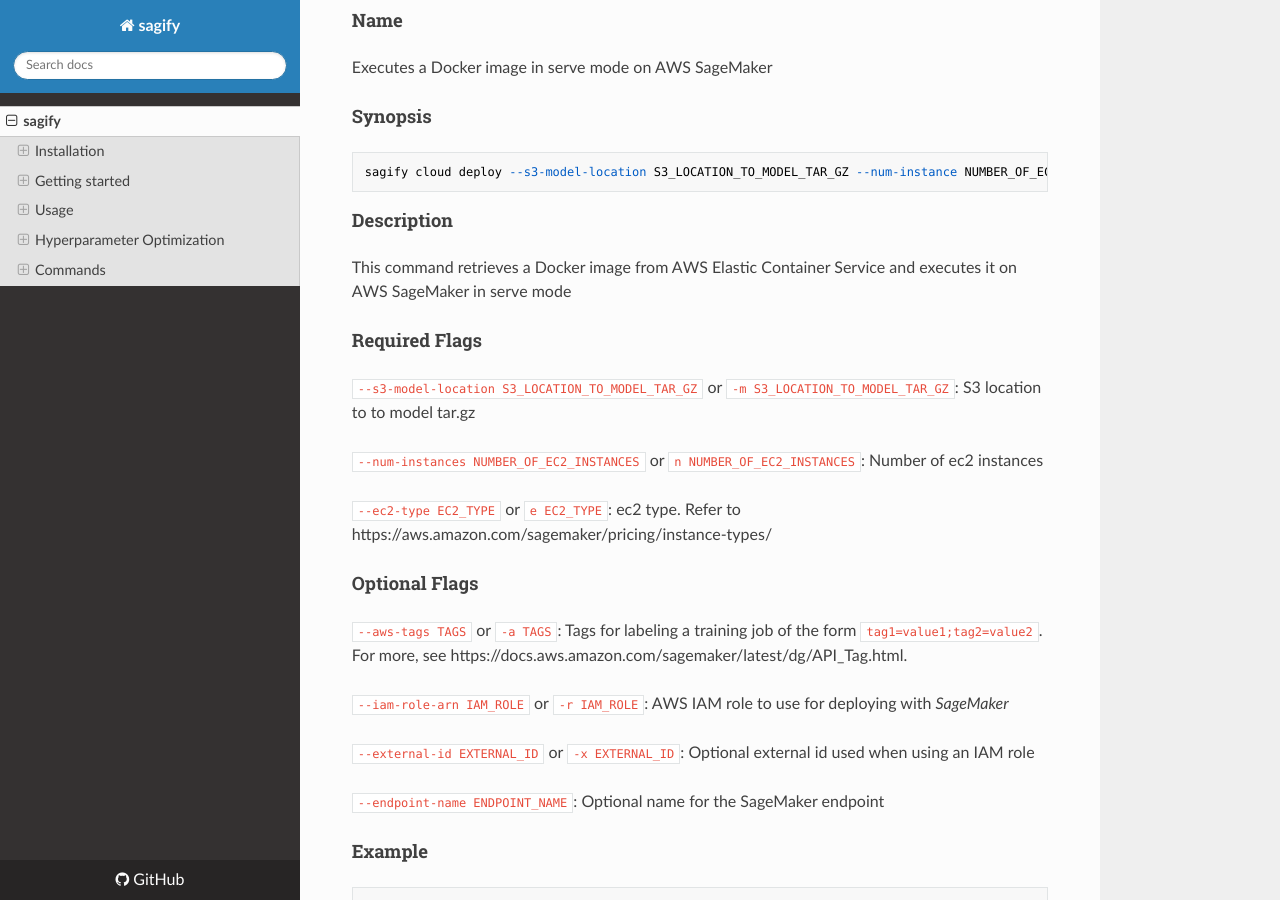
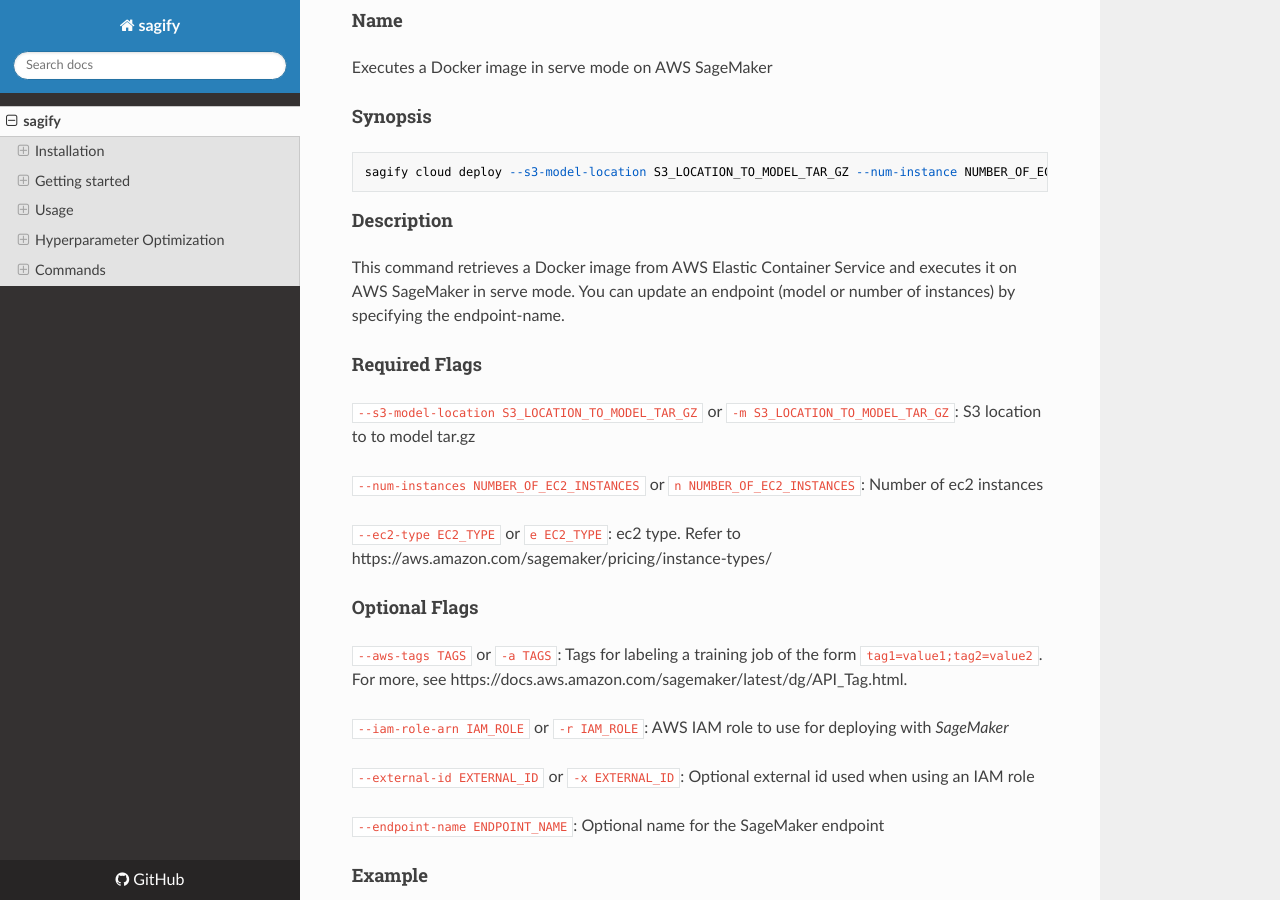
Before and after one commit to Kenza-AI/sagify, an MkDocs documentation site: the page built from docs/index.md, in a window 1280 px wide and 900 px high, scrolled down 20464 px. Built offline with MkDocs 1.6.1, drawn with Linux system fonts in a browser that asks for light colours; nearby versions of some CDN libraries.

Commit message:
Update docs

```diff
--- a/docs/index.md
+++ b/docs/index.md
@@ -711,7 +711,7 @@
 
 #### Description
 
-This command retrieves a Docker image from AWS Elastic Container Service and executes it on AWS SageMaker in serve mode
+This command retrieves a Docker image from AWS Elastic Container Service and executes it on AWS SageMaker in serve mode. You can update an endpoint (model or number of instances) by specifying the endpoint-name.
 
 #### Required Flags
 
```
Also changed, not shown: README.md (+1 -1 lines).
